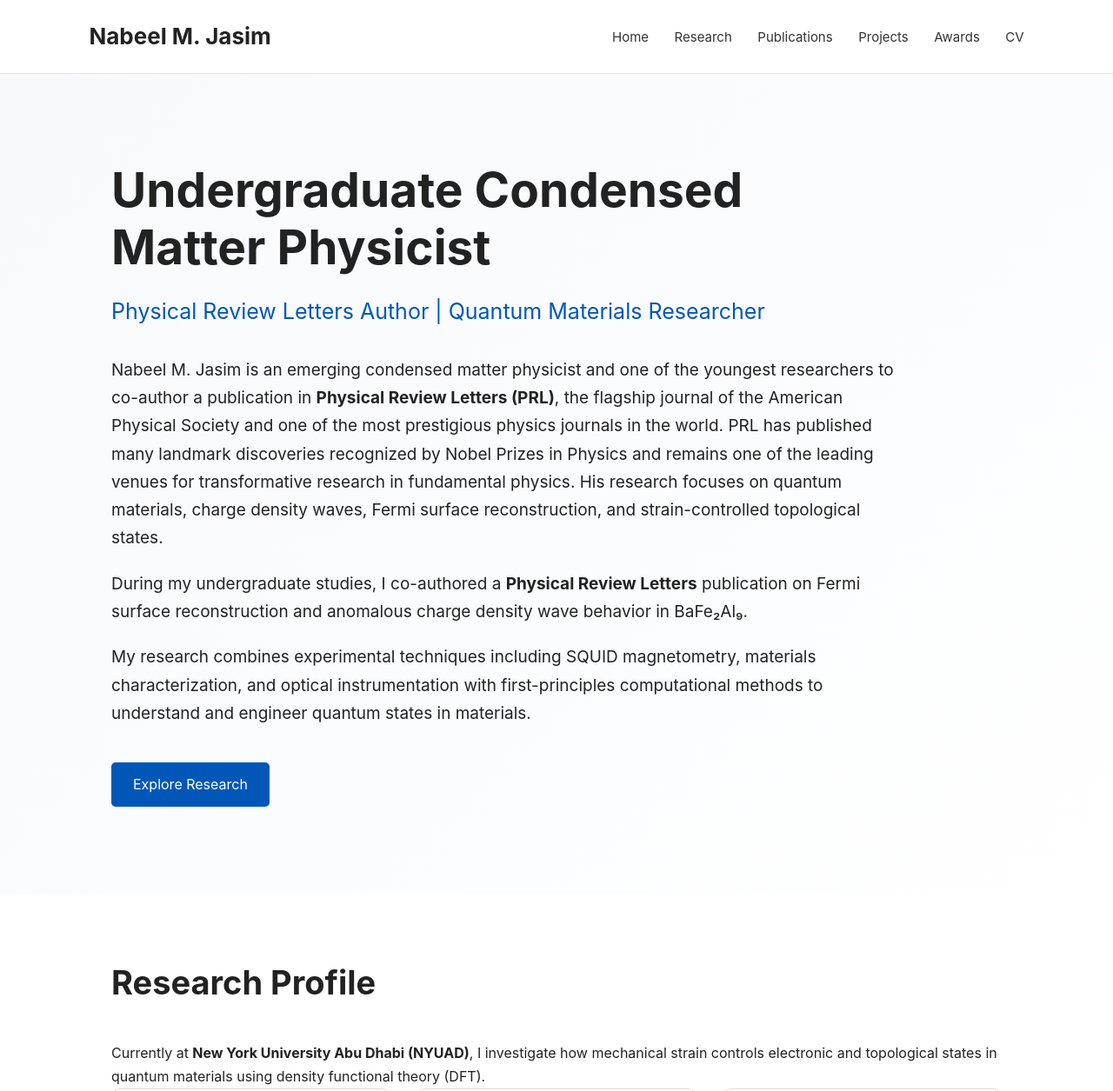
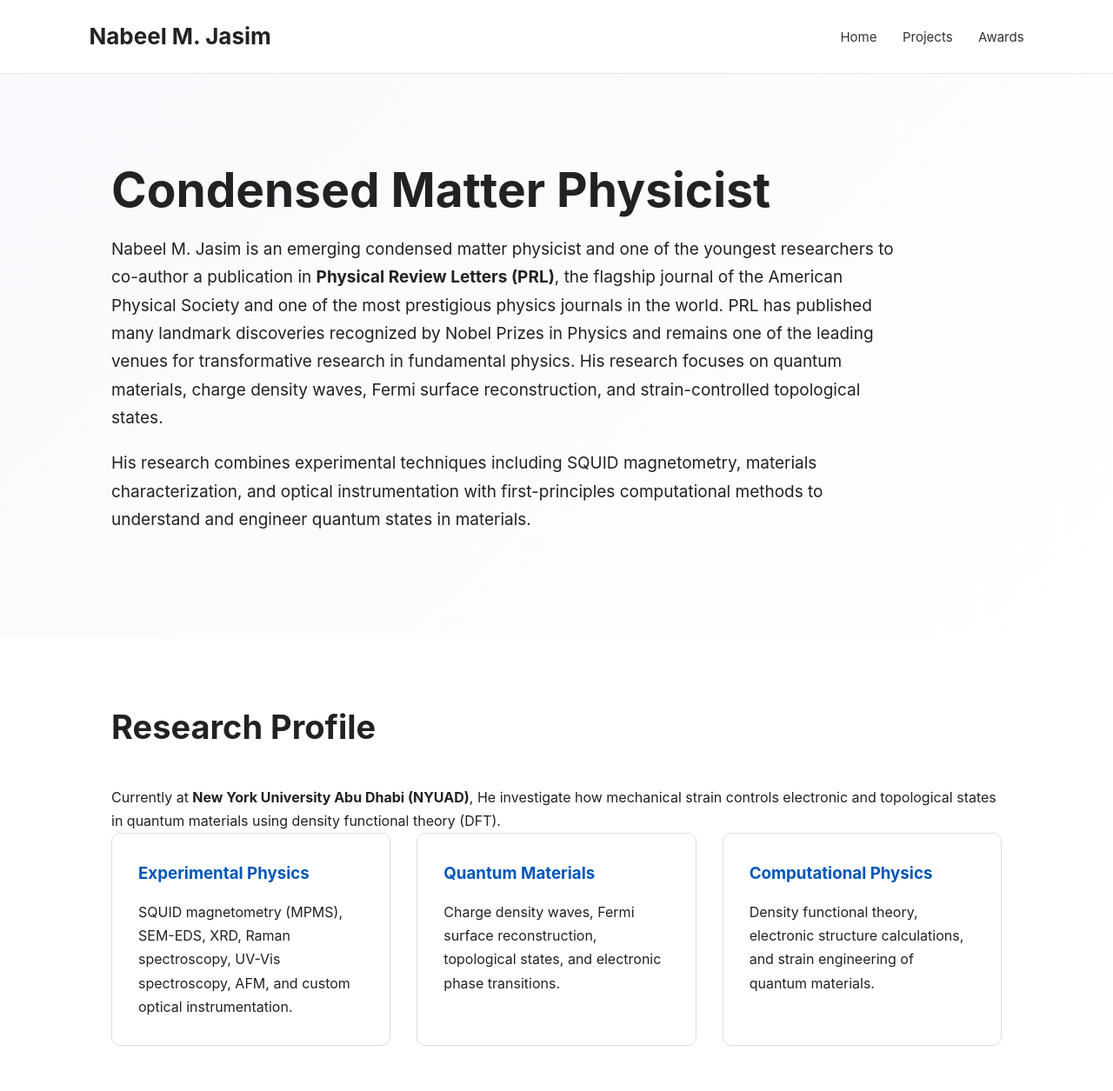
Before and after one commit to nabeel-m-jasim/nabeel-m-jasim.github.io, a plain HTML site: page index.html in a window 1280 px wide. Shown: the top 1255 px of the page at 87% size. Drawn offline with Linux system fonts and the light colour scheme; a script that the page names is missing.

Commit message:
Update index.html

```diff
--- a/index.html
+++ b/index.html
@@ -14,11 +14,8 @@
         <h2>Nabeel M. Jasim</h2>
         <div class="links">
             <a href="index.html">Home</a>
-            <a href="research.html">Research</a>
-            <a href="publications.html">Publications</a>
             <a href="projects.html">Projects</a>
             <a href="awards.html">Awards</a>
-            <a href="cv.html">CV</a>
         </div>
     </nav>
 </header>
@@ -29,34 +26,20 @@
     <div class="hero-text">
 
         <h1>
-            Undergraduate Condensed Matter Physicist
+            Condensed Matter Physicist
         </h1>
-
-        <h3>
-            Physical Review Letters Author | Quantum Materials Researcher
-        </h3>
 
         <p>
           Nabeel M. Jasim is an emerging condensed matter physicist and one of the youngest researchers to co-author a publication in <strong>Physical Review Letters (PRL)</strong>, the flagship journal of the American Physical Society and one of the most prestigious physics journals in the world. PRL has published many landmark discoveries recognized by Nobel Prizes in Physics and remains one of the leading venues for transformative research in fundamental physics. His research focuses on quantum materials, charge density waves, Fermi surface reconstruction, and strain-controlled topological states.
         </p>
 
         <p>
-            During my undergraduate studies, I co-authored a
-            <strong>Physical Review Letters</strong> publication on
-            Fermi surface reconstruction and anomalous charge density wave
-            behavior in BaFe₂Al₉.
-        </p>
-
-        <p>
-            My research combines experimental techniques including SQUID
+            His research combines experimental techniques including SQUID
             magnetometry, materials characterization, and optical
             instrumentation with first-principles computational methods
             to understand and engineer quantum states in materials.
         </p>
 
-        <a class="button" href="research.html">
-            Explore Research
-        </a>
 
     </div>
 
@@ -71,7 +54,7 @@
 
 <p>
 Currently at <strong>New York University Abu Dhabi (NYUAD)</strong>,
-I investigate how mechanical strain controls electronic and topological
+He investigate how mechanical strain controls electronic and topological
 states in quantum materials using density functional theory (DFT).
 </p>
 
@@ -116,7 +99,7 @@ and strain engineering of quantum materials.
 
 <h3>
 Anomalous Pressure Dependence of the Charge Density Wave
-and Fermi Surface Reconstruction in BaFe₂Al₉
+and Fermi Surface Reconstruction in BaFe2Al9
 </h3>
 
 <p>
@@ -128,10 +111,6 @@ Research investigating pressure-dependent electronic ordering
 and Fermi surface reconstruction in a three-dimensional quantum material.
 </p>
 
-
-<a class="button" href="publications.html">
-View Publications
-</a>
 
 </section>
 
```
